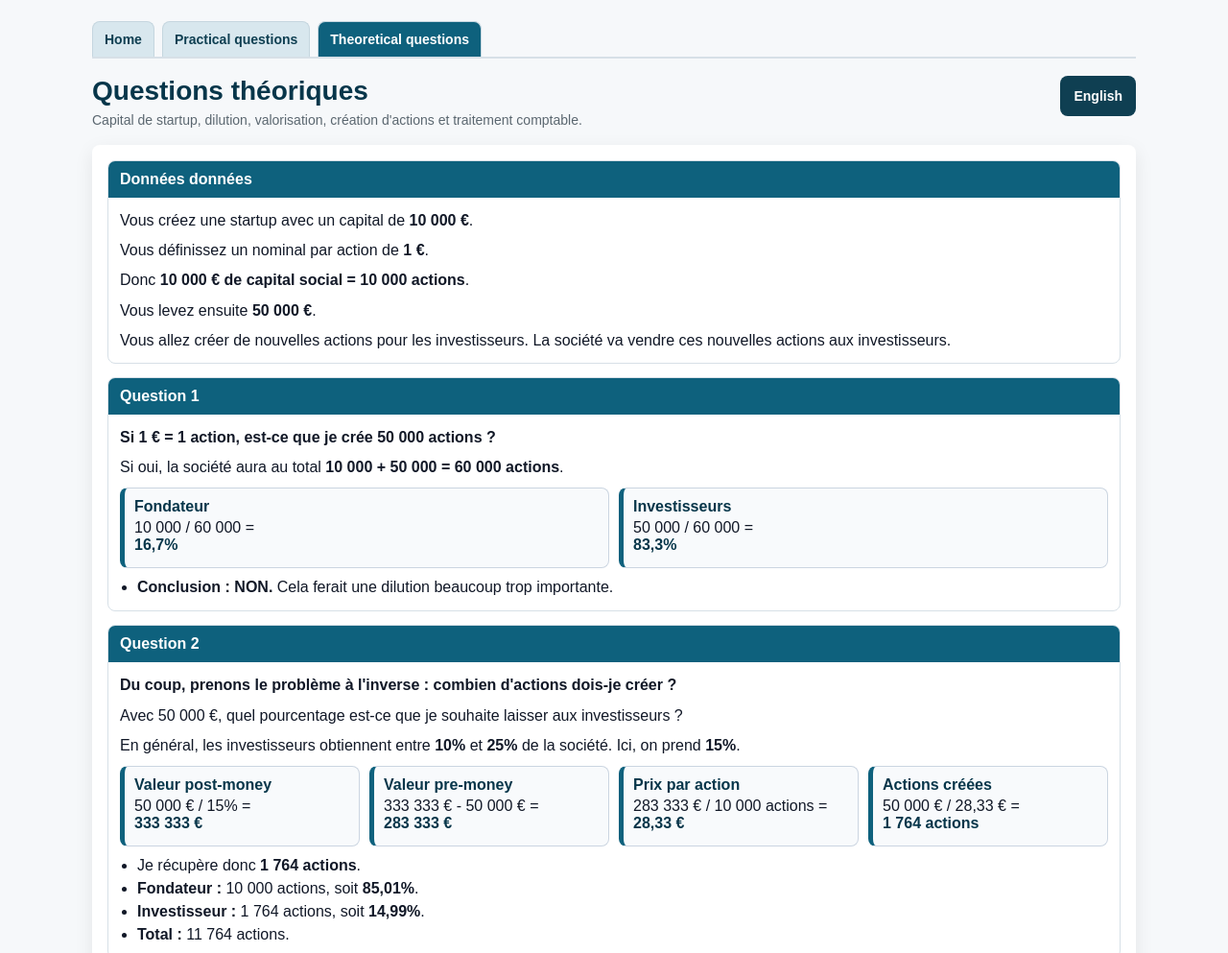
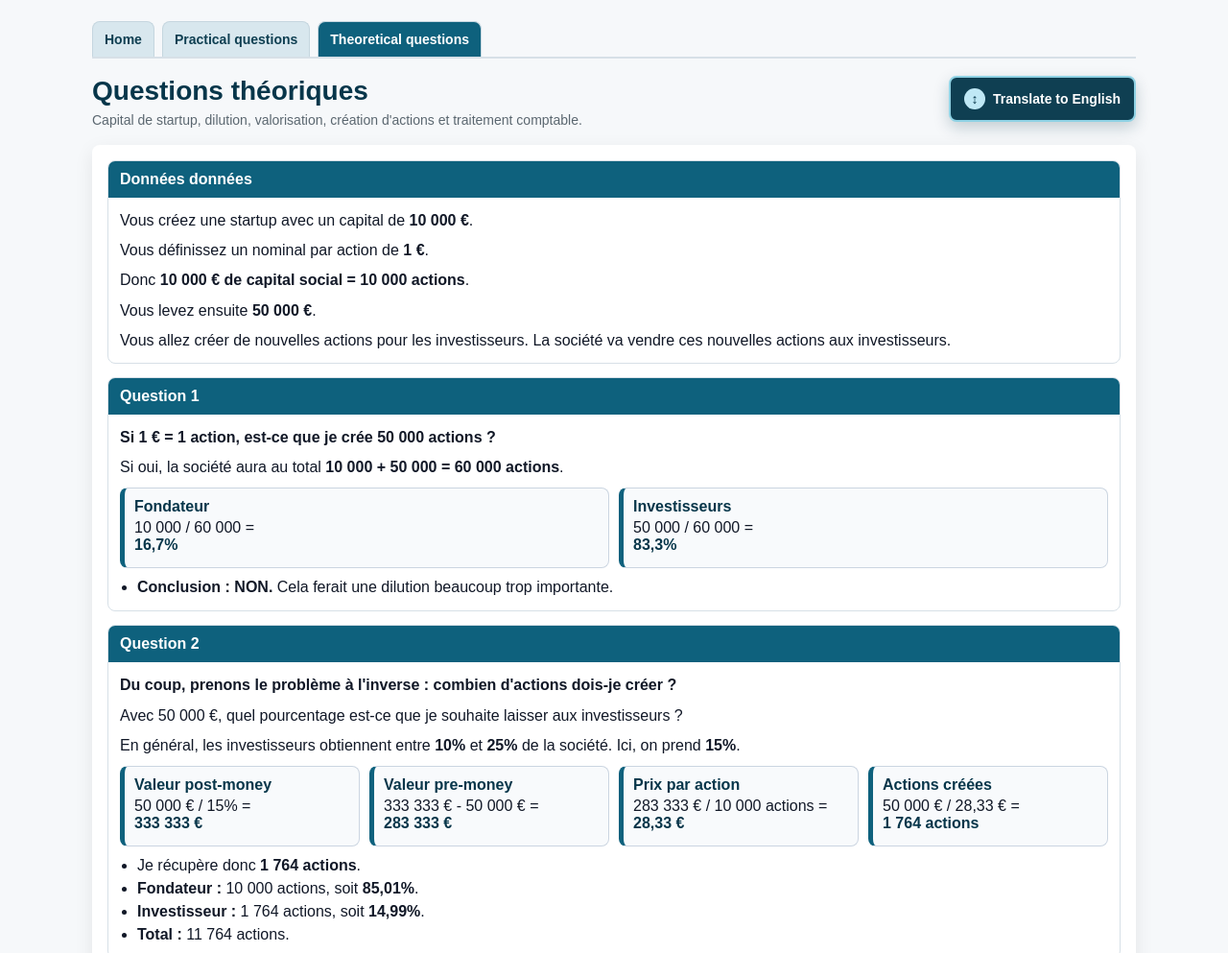
Before and after one commit to M-Hasan-Ibrahim/Finance_Helper, a plain HTML site: page theoretical.html in a window 1280 px wide. Shown: the top 993 px of the page at 96% size. Drawn offline with Linux system fonts and the light colour scheme.

Commit message:
fixed translation button

```diff
--- a/assets/styles.css
+++ b/assets/styles.css
@@ -65,11 +65,31 @@ h2 {
 
 .language-toggle {
   flex: 0 0 auto;
+  display: inline-flex;
+  align-items: center;
+  justify-content: center;
+  gap: 8px;
   background: #0f3f52;
+  border: 2px solid #8fd2e4;
+  box-shadow: 0 6px 16px rgba(7, 54, 74, 0.22);
+  white-space: nowrap;
 }
 
 .language-toggle:hover {
   background: var(--teal-dark);
+  border-color: #bfe8f5;
+}
+
+.toggle-arrows {
+  display: inline-grid;
+  place-items: center;
+  width: 22px;
+  height: 22px;
+  border-radius: 999px;
+  background: #bfe8f5;
+  color: #07364a;
+  font-weight: 900;
+  line-height: 1;
 }
 
 .top-nav {
--- a/assets/theoretical.js
+++ b/assets/theoretical.js
@@ -59,7 +59,10 @@ function renderLanguage(language) {
   document.documentElement.lang = language;
   titleEl.textContent = content.pageTitle;
   subtitleEl.textContent = content.subtitle;
-  languageToggle.textContent = content.toggleLabel;
+  languageToggle.innerHTML = `
+    <span class="toggle-arrows" aria-hidden="true">↕</span>
+    <span>${escapeHtml(content.toggleLabel)}</span>`;
+  languageToggle.setAttribute("aria-label", content.toggleLabel);
   container.innerHTML = content.blocks.map(renderBlock).join("");
 }
 
--- a/data/theoretical_questions.json
+++ b/data/theoretical_questions.json
@@ -4,7 +4,7 @@
     "fr": {
       "pageTitle": "Questions théoriques",
       "subtitle": "Capital de startup, dilution, valorisation, création d'actions et traitement comptable.",
-      "toggleLabel": "English",
+      "toggleLabel": "Translate to English",
       "loading": "Chargement des questions théoriques...",
       "blocks": [
         {
@@ -75,7 +75,7 @@
     "en": {
       "pageTitle": "Theoretical Questions",
       "subtitle": "Startup capital, dilution, valuation, share creation, and accounting treatment.",
-      "toggleLabel": "Français",
+      "toggleLabel": "Traduire en Français",
       "loading": "Loading theoretical questions...",
       "blocks": [
         {
--- a/theoretical.html
+++ b/theoretical.html
@@ -19,7 +19,7 @@
         <h1 id="theoryTitle">Theoretical Questions</h1>
         <p class="subtitle" id="theorySubtitle">Startup capital, dilution, valuation, share issue, and accounting treatment.</p>
       </div>
-      <button class="language-toggle" id="languageToggle" type="button">Fran&ccedil;ais</button>
+      <button class="language-toggle" id="languageToggle" type="button" aria-label="Translate language"></button>
     </div>
 
     <section class="card">
```
